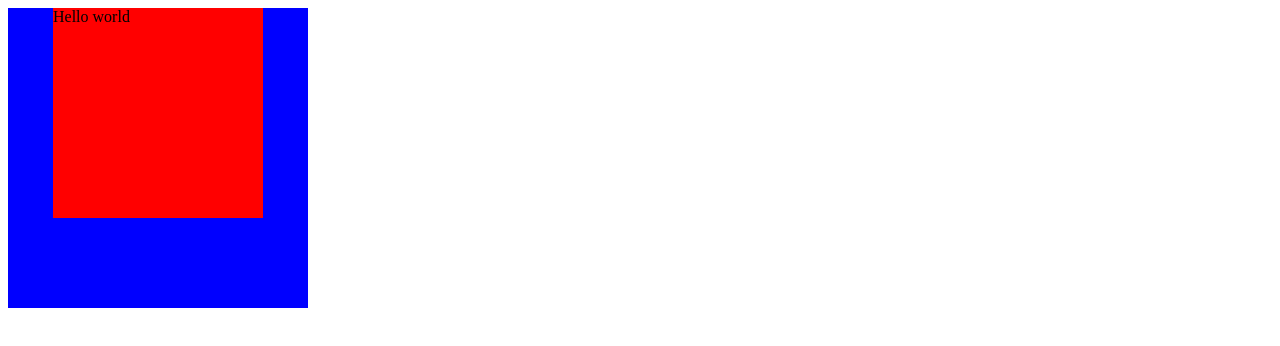
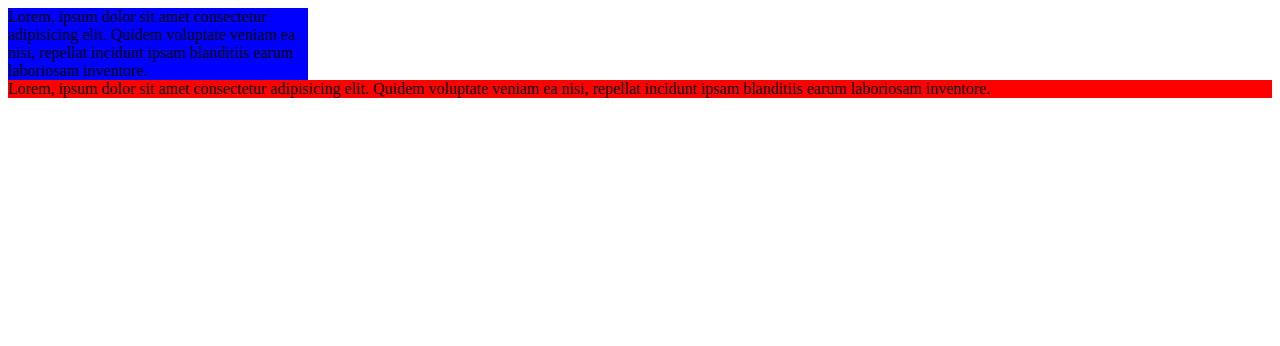
Before and after one commit to yozefox011/Web-Dev-Projects, a plain HTML site: page CSS Tuto/index.html in a window 1280 px wide. Drawn offline with Linux system fonts and the light colour scheme.

Commit message:
max and min width

```diff
--- a/CSS Tuto/index.html
+++ b/CSS Tuto/index.html
@@ -37,9 +37,7 @@
     <div>
 
     </div> -->
-    <div>
-        <p>Hello world</p>
-    </div>
-
+    <div class="width">Lorem, ipsum dolor sit amet consectetur adipisicing elit. Quidem voluptate veniam ea nisi, repellat incidunt ipsam blanditiis earum laboriosam inventore.</div>
+    <div class="m-width">Lorem, ipsum dolor sit amet consectetur adipisicing elit. Quidem voluptate veniam ea nisi, repellat incidunt ipsam blanditiis earum laboriosam inventore.</div>
 </body>
 </html>
--- a/CSS Tuto/style.css
+++ b/CSS Tuto/style.css
@@ -45,15 +45,12 @@ div{
     margin: 0px auto;
 } */
 
+.width{
+    background-color:blue;
+    width: 300px;
+}
 
-div{
-    width: 300px;
-    background-color: blue;
-    height: 300px;
+.m-width{
+    background-color:red ;
+    min-width: 300px;
 }
-p{
-    background-color: red;
-    width: 70%;
-    height: 70%;
-    margin: auto;
-}
```
